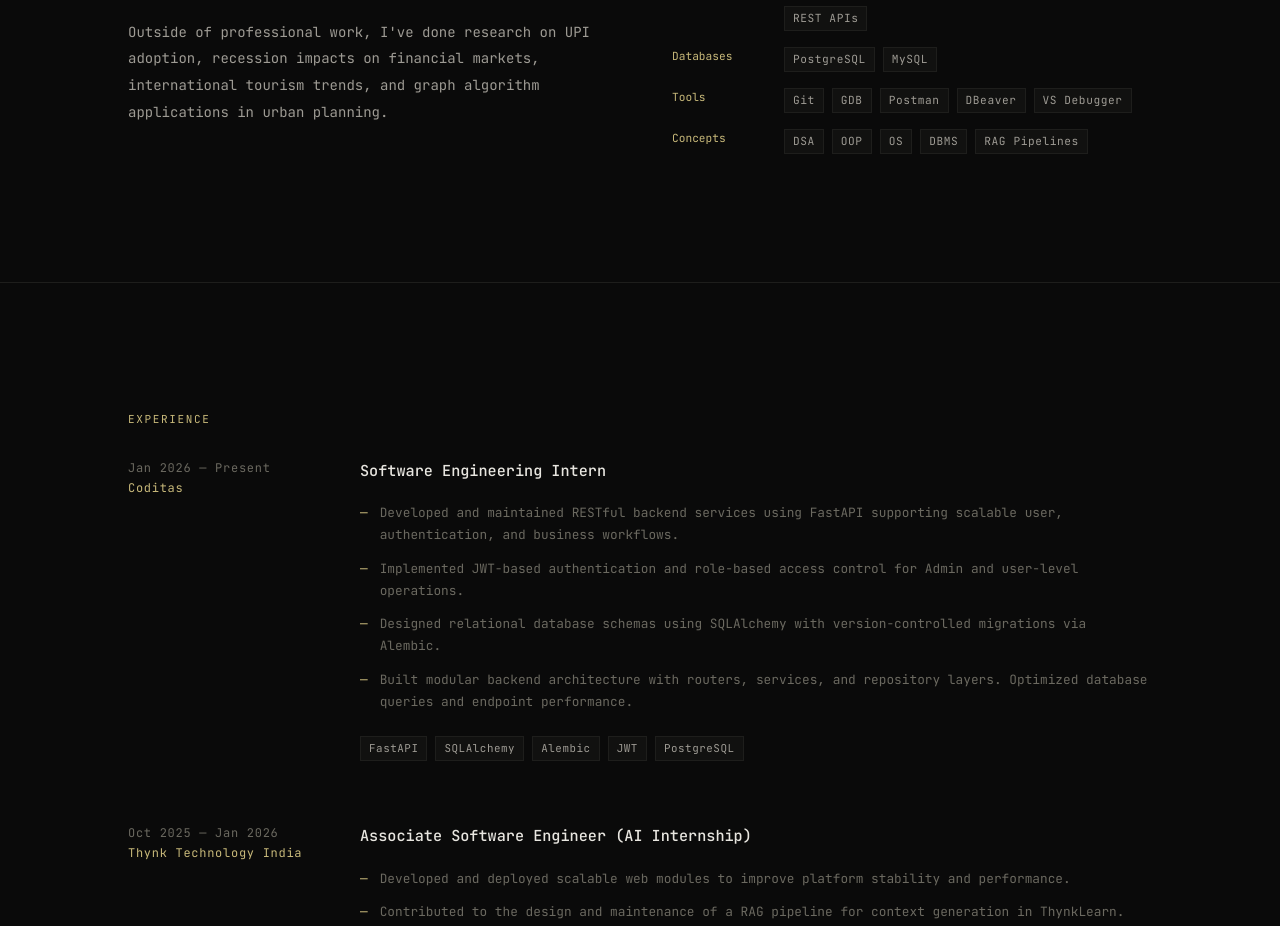
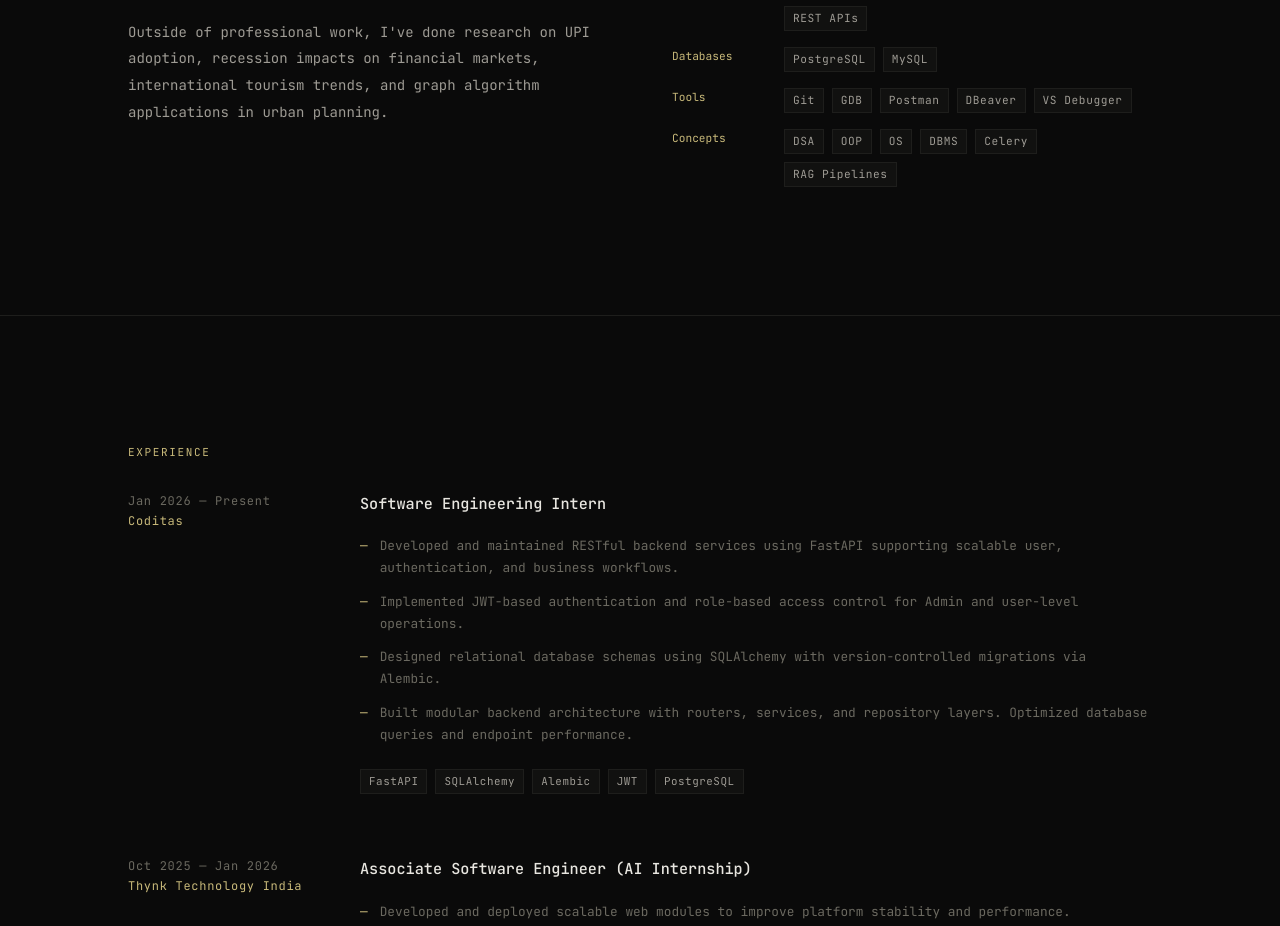
Before and after one commit to AmoghShukla/Amogh_Portfolio, a Next.js app: page / in a window 1280 px wide. Shown: the part 1085-2011 px from the top of the page. Built offline with nearby package versions, Linux system fonts and the light colour scheme.

Commit message:
update: add Celery to Concepts section in About component

```diff
--- a/components/About.tsx
+++ b/components/About.tsx
@@ -4,7 +4,7 @@ export default function About() {
     { cat: "Backend", items: ["FastAPI", "SQLAlchemy", "Alembic", "JWT", "REST APIs"] },
     { cat: "Databases", items: ["PostgreSQL", "MySQL"] },
     { cat: "Tools", items: ["Git", "GDB", "Postman", "DBeaver", "VS Debugger"] },
-    { cat: "Concepts", items: ["DSA", "OOP", "OS", "DBMS", "RAG Pipelines"] },
+    { cat: "Concepts", items: ["DSA", "OOP", "OS", "DBMS", "Celery", "RAG Pipelines"] },
   ];
 
   return (
```
